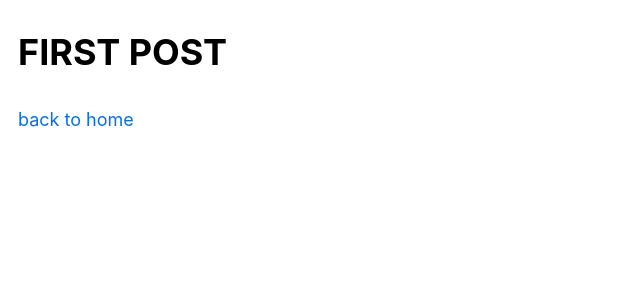
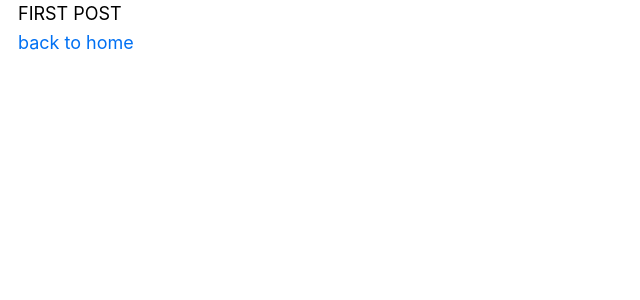
Before and after one commit to witFlower/next-app, a Next.js app in the folder next-app/: page /posts/first-post in a window 1280 px wide. Shown: the top 300 px of the page, without its empty margins (0-640 px from the left). Built offline with nearby package versions, Linux system fonts and the light colour scheme.

Commit message:
feat: setting

```diff
--- a/next-app/next.config.js
+++ b/next-app/next.config.js
@@ -1,3 +1,6 @@
+// const withCss = require('@zeit/next-css');
+// const withLess = require('@zeit/next-less');
+
 module.exports = {
   reactStrictMode: true,
-}
+};
--- a/next-app/styles/globals.scss
+++ b/next-app/styles/globals.scss
@@ -1,3 +1,7 @@
+@import 'tailwindcss/base';
+@import 'tailwindcss/components';
+@import 'tailwindcss/utilities';
+
 html,
 body {
   padding: 0;
--- /dev/null
+++ b/next-app/tailwind.config.js
@@ -0,0 +1,9 @@
+module.exports = {
+  purge: ["./pages/**/*.{js,ts,jsx,tsx}", "./components/**/*.{js,ts,jsx,tsx}"],
+  darkMode: false, // or 'media' or 'class'
+  content: [],
+  theme: {
+    extend: {},
+  },
+  plugins: [],
+};
--- /dev/null
+++ b/next-app/webpack.config.js
@@ -0,0 +1,15 @@
+module.exports = {
+  module: {
+    rules: [
+      {
+        test: /\.less$/i,
+        loader: [
+          // compiles Less to CSS
+          'style-loader',
+          'css-loader',
+          'less-loader',
+        ],
+      },
+    ],
+  },
+};
```
Also changed, not shown: next-app/package.json (+18 -3 lines), next-app/pages/index.js (+16 -16 lines), next-app/pages/posts/post.js (added, +23 -0 lines), next-app/.prettierrc.js (added), 1 other file (tests, documents, lock files or other folders).
